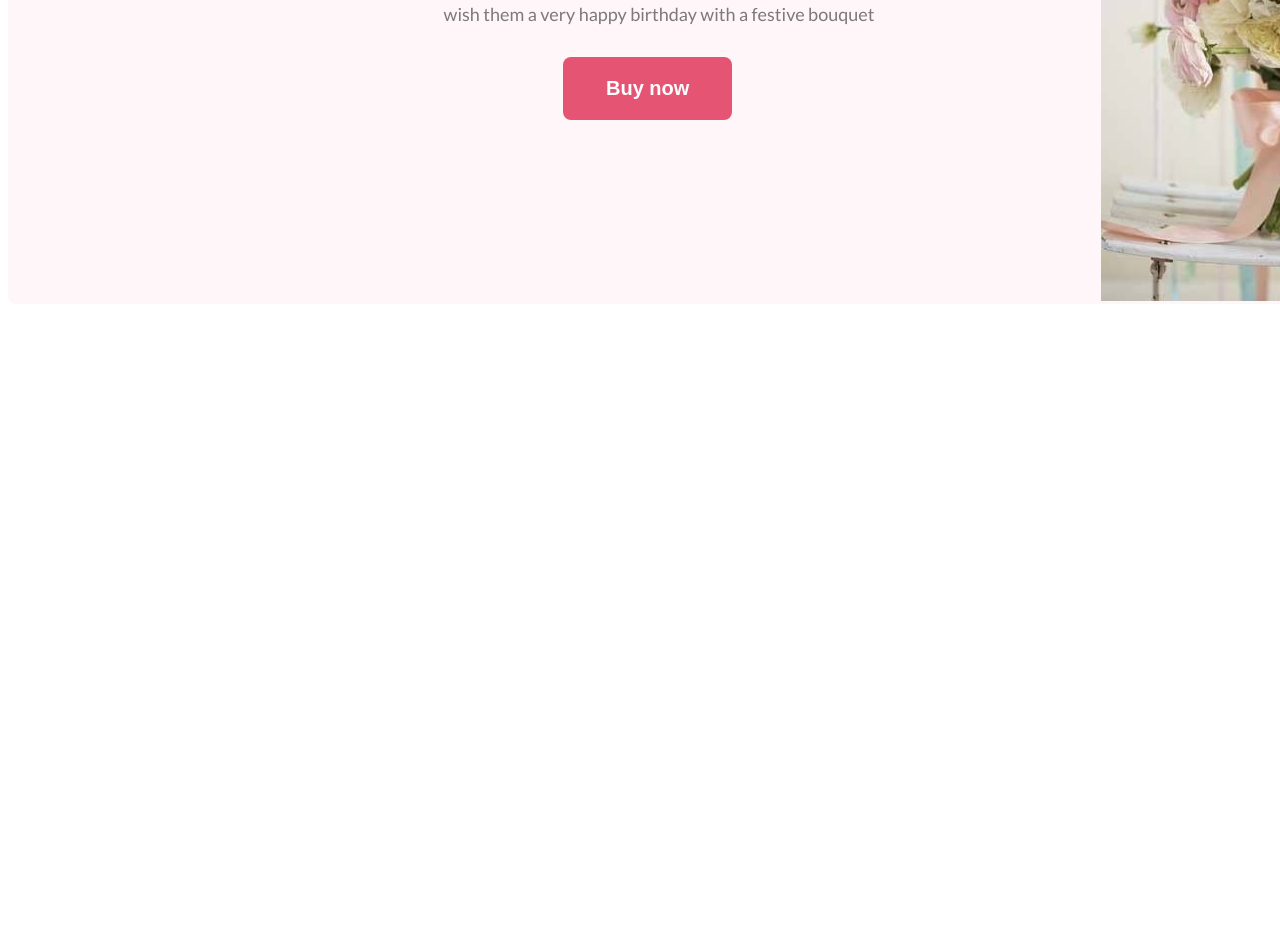
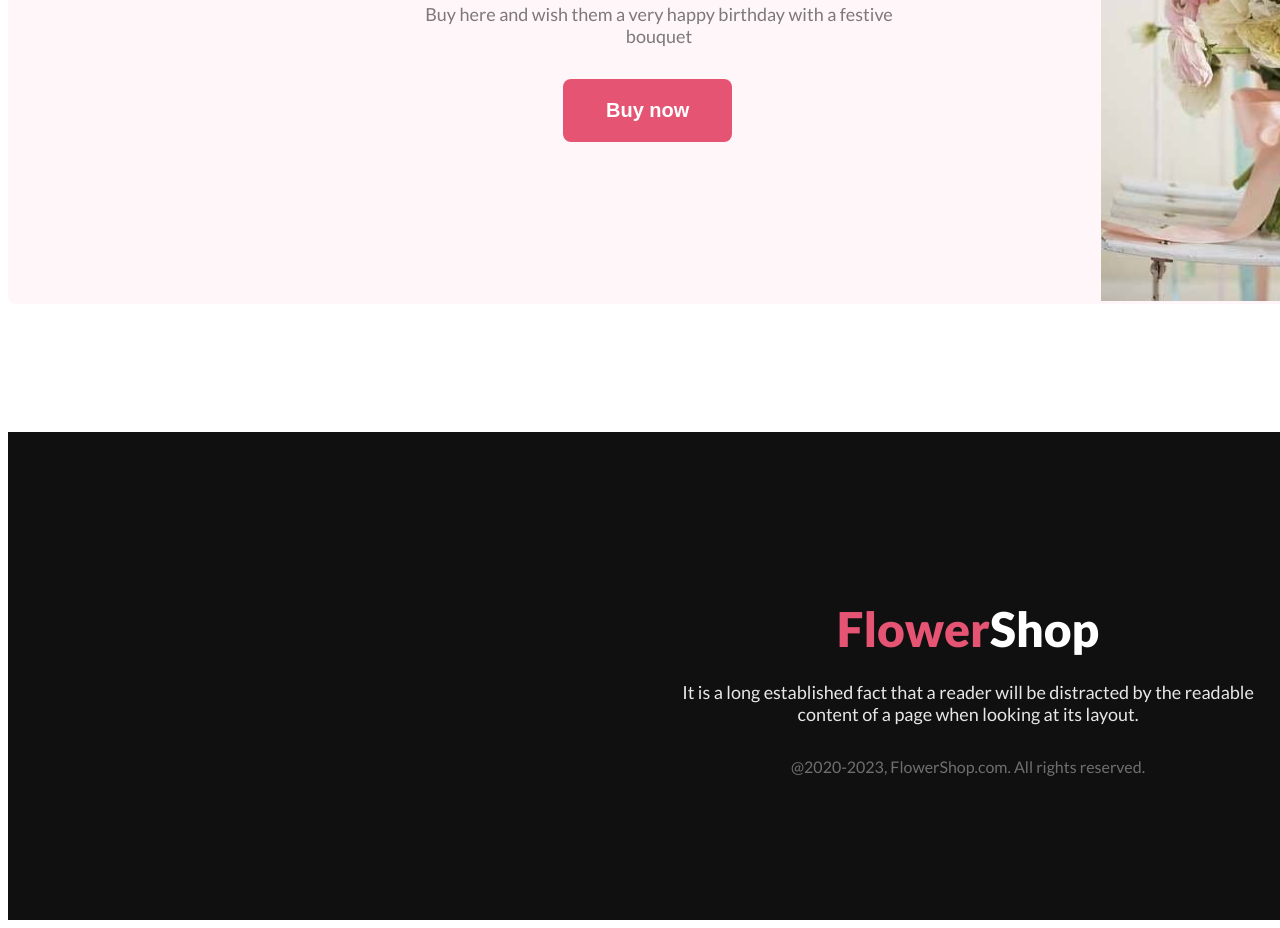
Before and after one commit to sohag55rana/flower-shop-assignment, a plain HTML site: page index.html in a window 1280 px wide. Shown: the part 4787-5715 px from the top of the page. Before the commit the page ends 5099 px from the top, so only its background shows below. Drawn offline with Linux system fonts and the light colour scheme.

Commit message:
added footer,div text and css

```diff
--- a/css/style.css
+++ b/css/style.css
@@ -204,29 +204,30 @@ span{
 
 }
 .insta-img{
-    margin: 0 235px;
+    margin-left: 240px;
     justify-content: space-between;
 
 }
 .insta-img-here1{
+
     margin-right: 24px;
     margin-left: 0;
-    width: 342px;
+    /* width: 342px; */
 }
 .insta-img-here2{
     margin-right: 24px;
     margin-left: 0;
-    width: 342px;
+    /* width: 342px; */
 }
 .insta-img-here3{
     margin-right: 24px;
     margin-left: 0;
-    width: 342px;
+    /* width: 342px; */
 }
 .insta-img-here4{
     margin-right: 0;
     margin-left: 0;
-    width: 342px;
+    /* width: 342px; */
 }
 /* deals section */
 .deals-item-here{
@@ -320,3 +321,36 @@ span{
     align-items: center;
     margin: 0 160px 0;
 }
+/* footer section */
+.footer-title{
+    font-size: 48px;
+    font-weight: 800;
+    text-align: center;
+    margin-bottom: 24px;
+}
+footer{
+    background: rgb(17, 16, 16);
+    padding: 128px 649px;
+    margin-top: 128px;
+}
+.span-flower{
+    color: #E55473;
+}
+.span-shop{
+    color: #FFFFFF;
+}
+.footer-description{
+    color: rgba(255, 255, 255, 0.9);
+    font-size: 18px;
+    font-weight: 400;
+    text-align: center;
+    margin-top: 0;
+    margin-bottom: 32px;
+}
+.footer-copyright{
+    color: rgba(255, 255, 255, 0.4);
+    font-size: 16px;
+    font-weight: 400;
+    text-align: center;
+    margin-top: 0;
+}
--- a/index.html
+++ b/index.html
@@ -100,7 +100,7 @@
             <div class="buy-container">
                 <div class="buy-content">
                     <h2 class="buy-title">Happy Birthday</h2>
-                    <p class="buy_description">wish them a very happy birthday with a festive bouquet</p>
+                    <p class="buy_description">Buy here and wish them a very happy birthday with a festive bouquet</p>
                     <button class="buy-btn">Buy now</button>
                 </div>
                 <div class="but-img">
@@ -109,5 +109,14 @@
             </div>
         </section>
     </main>
+    <footer>
+        <section>
+            <div class="footer-container">
+                <h2 class="footer-title"><span class="span-flower">Flower</span><span class="span-shop">Shop</span></h2>
+                <p class="footer-description">It is a long established fact that a reader will be distracted by the readable content of a page when looking at its layout.</p>
+                <p class="footer-copyright">@2020-2023, FlowerShop.com. All rights reserved. </p>
+            </div>
+        </section>
+    </footer>
 </body>
 </html>
```
